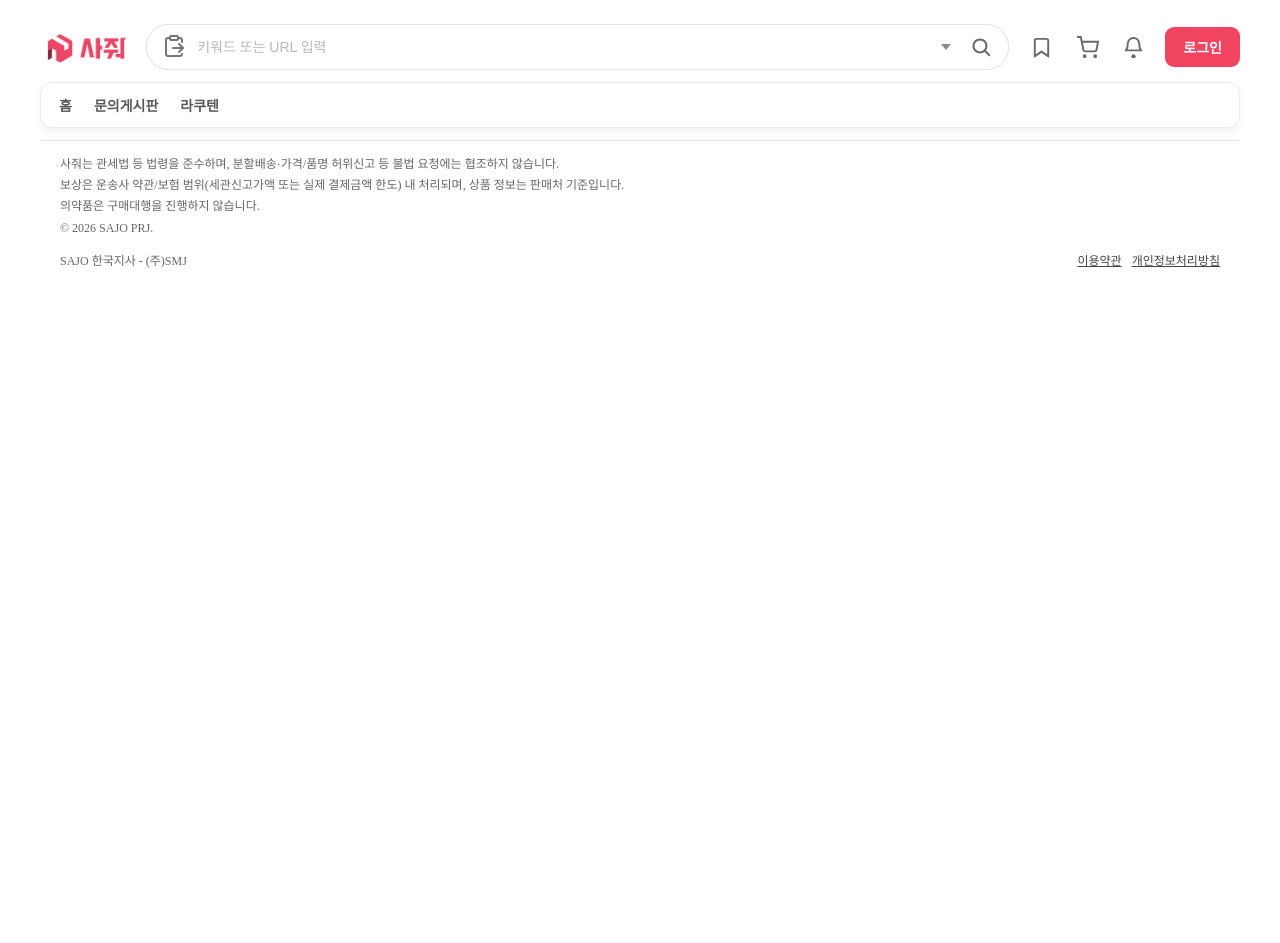
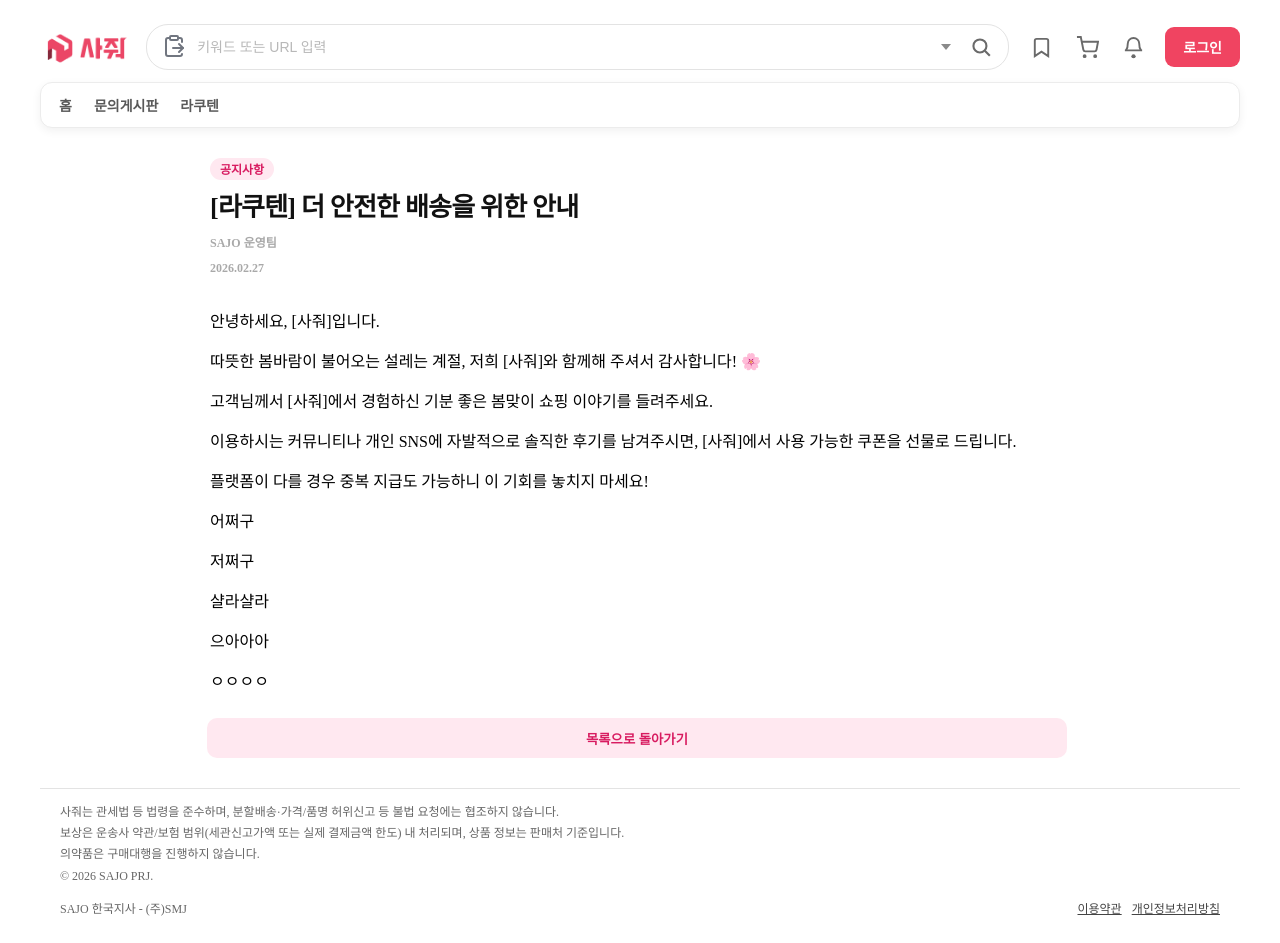
Before and after one commit to byunjisu1/sajo, a React (Create React App) app in the folder frontend/: page /boardDetail in a window 1280 px wide. Before the commit the page ends 800 px from the top, so only its background shows below. Built offline with nearby package versions, Linux system fonts and the light colour scheme.

Commit message:
fetch: 문의게시판 게시글 상세보기 화면 구현

```diff
--- a/frontend/src/App.js
+++ b/frontend/src/App.js
@@ -7,6 +7,7 @@ import Likes from './pages/Likes';
 import Cart from './pages/Cart';
 import Login from './pages/Login';
 import Board from './pages/Board';
+import BoardDetail from './pages/BoardDetail';
 import BoardWrite from './pages/BoardWrite';
 import Rakuten from './pages/Rakuten';
 import ItemDetail from './pages/ItemDetail';
@@ -24,6 +25,7 @@ function App() {
 			<Route path="/cart" element={<Cart/>}/>
 			<Route path="/login" element={<Login/>}/>
 			<Route path="/board" element={<Board/>}/>
+			<Route path="/boardDetail" element={<BoardDetail/>}/>
 			<Route path="/boardWrite" element={<BoardWrite/>}/>
 			<Route path="/rakuten" element={<Rakuten/>}/>
 			<Route path="/itemDetail" element={<ItemDetail/>}/>
--- a/frontend/src/pages/Board.js
+++ b/frontend/src/pages/Board.js
@@ -41,7 +41,7 @@ const Board = () => {
 			          <span className={`board-badge ${isNotice ? "" : "general"}`}>
 			            {isNotice ? "공지" : "문의"}
 			          </span>
-			          <span className="board-title-text" title={post.title}>
+			          <span className="board-title-text" title={post.title} onClick={() => navigate('/boardDetail')}>
 			            {post.title}
 			          </span>
 			        </div>
--- /dev/null
+++ b/frontend/src/pages/BoardDetail.css
@@ -0,0 +1,61 @@
+.board-detail-page {
+  width: 900px;
+  height: 100%;
+  overflow: hidden;
+  display: flex;
+  flex-direction: column;
+  margin: 30px auto;
+}
+
+.board-detail-header {
+  padding: 0 20px;
+}
+
+.board-detail-badge {
+  display: inline-flex;
+  align-items: center;
+  justify-content: center;
+  height: 22px;
+  padding: 0 10px;
+  border-radius: 999px;
+  background: #ffe8f0;
+  color: #d81b60;
+  font-weight: 800;
+  font-size: 12px;
+}
+
+.board-detail-title {
+  margin: 10px 0 8px;
+  font-size: 26px;
+  font-weight: 900;
+  letter-spacing: -0.03em;
+  line-height: 1.35;
+  color: #111;
+}
+
+.board-detail-writer, .board-detail-date {
+  font-size: 12px;
+  font-weight: 800;
+  color: darkgray;
+  margin-bottom: 10px;
+}
+
+.board-detail-scroll {
+  padding: 0 20px;
+}
+
+.board-detail-scroll p {
+	line-height: 2.5;
+}
+
+.board-detail-back {
+	background-color: #ffe8f0;
+	font-weight: bold;
+	color: #d81b60;
+	border: none;
+	border-radius: 10px;
+	width: 860px;
+	height: 40px;
+	margin: 0 17px;
+	cursor: pointer;
+}
--- /dev/null
+++ b/frontend/src/pages/BoardDetail.js
@@ -0,0 +1,37 @@
+import React from 'react';
+import { useNavigate } from 'react-router-dom';
+import './BoardDetail.css';
+
+const BoardDetail = () => {
+	const navigate = useNavigate();
+
+	return (
+	    <section className="board-detail-page" aria-label="게시글 상세보기">
+	      <header className="board-detail-header">
+	        <span className="board-detail-badge">공지사항</span>
+	        <h1 className="board-detail-title">[라쿠텐] 더 안전한 배송을 위한 안내</h1>
+			<div className="board-detail-writer">SAJO 운영팀</div>
+	        <div className="board-detail-date">2026.02.27</div>
+	      </header>
+
+	      <div className="board-detail-scroll">
+		  	<p>
+			안녕하세요, [사줘]입니다.<br/>
+			따뜻한 봄바람이 불어오는 설레는 계절, 저희 [사줘]와 함께해 주셔서 감사합니다! 🌸 <br/>
+			고객님께서 [사줘]에서 경험하신 기분 좋은 봄맞이 쇼핑 이야기를 들려주세요.<br/>
+			이용하시는 커뮤니티나 개인 SNS에 자발적으로 솔직한 후기를 남겨주시면, [사줘]에서 사용 가능한 쿠폰을 선물로 드립니다.<br/>
+			플랫폼이 다를 경우 중복 지급도 가능하니 이 기회를 놓치지 마세요!<br/>
+			어쩌구<br/>
+			저쩌구<br/>
+			샬라샬라<br/>
+			으아아아<br/>
+			ㅇㅇㅇㅇ
+			</p>
+	      </div>
+
+		  <button className="board-detail-back" onClick={() => navigate('/board')}>목록으로 돌아가기</button>
+	    </section>
+	  );
+};
+
+export default BoardDetail;
```
